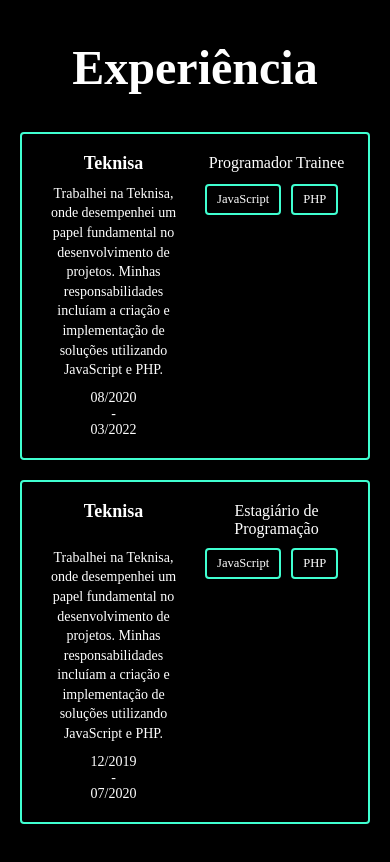
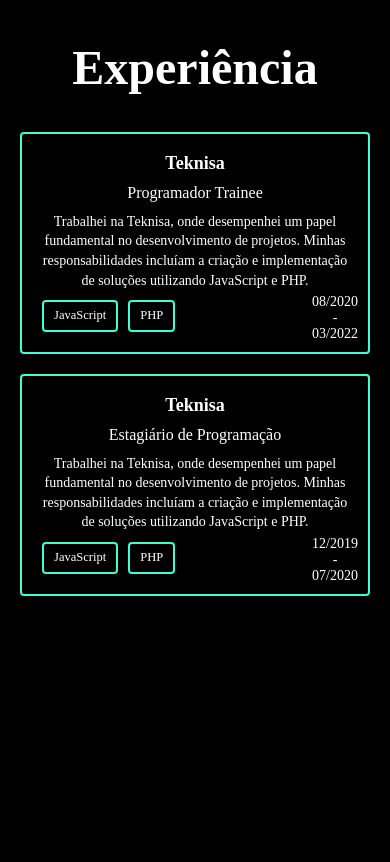
Before and after one commit to lizandraRuiz/lizandraRuiz.github.io, a plain HTML site: page index.html in a window 390 px wide. Shown: the part 840-1702 px from the top of the page. After the commit the page ends 1496 px from the top, so only its background shows below. Drawn offline with Linux system fonts and the light colour scheme.

Commit message:
teste final no celular

```diff
--- a/css/experiencia.css
+++ b/css/experiencia.css
@@ -76,16 +76,17 @@
     max-width: initial;
   }
 
-  /* .empresa_habilidades{
-    grid-row: 2 / 3;
-  } */
   .empresa_ano {
-    position: initial;
-    order: 1;
     width: initial;
-    text-align: center;
-    /* grid-column: 2; */
-    /* grid-row: 2; */
+    bottom: 10px;
+    right: 10px;
+    top: initial;
+    left: initial;
   }
+}
 
+@media (max-width: 400px) {
+  .empresa{
+    grid-template-columns: 1fr;
+  }
 }
```
